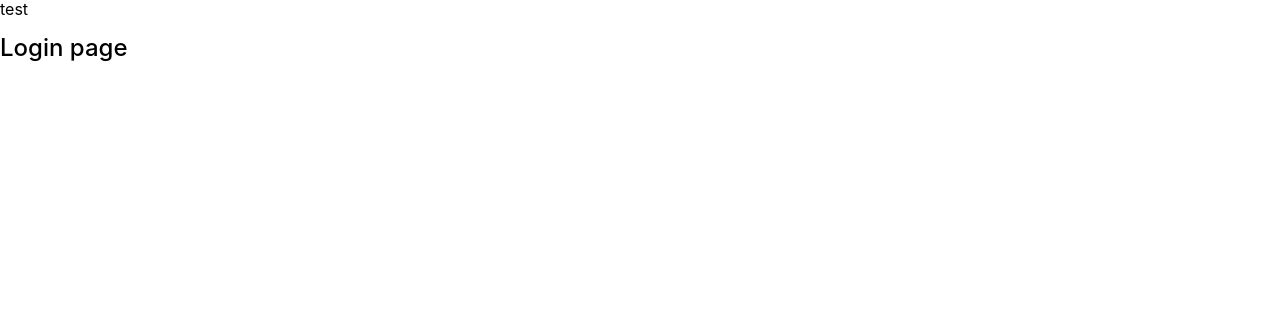
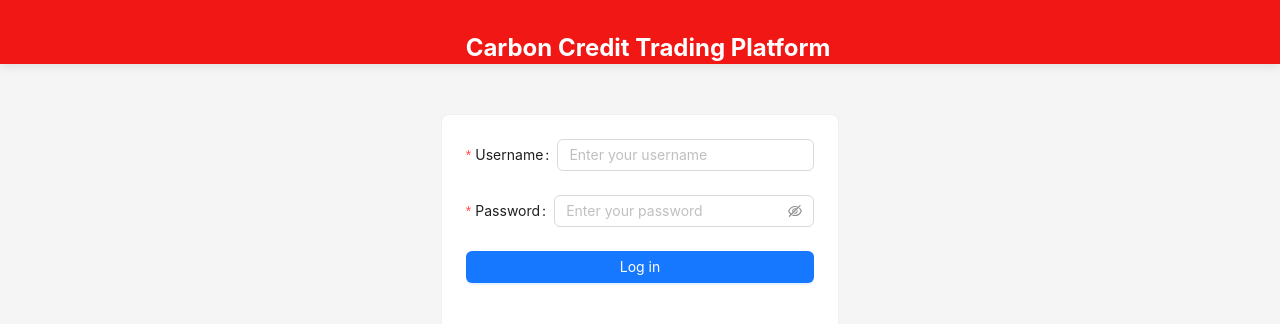
Before and after one commit to liubiyu123/dbs-techtrek-2025-2, a React (Create React App) app in the folder frontend/: page / in a window 1280 px wide. Shown: the top 324 px of the page. Built offline with nearby package versions, Linux system fonts and the light colour scheme.

Commit message:
Login page initialisation

```diff
--- a/frontend/src/App.css
+++ b/frontend/src/App.css
@@ -36,3 +36,44 @@
     transform: rotate(360deg);
   }
 }
+
+body {
+  font-family: Arial, sans-serif;
+  background-color: #f0f2f5;
+}
+
+/* .header {
+  background: #fff;
+  padding: 0 50px;
+} */
+
+.card {
+  display: flex;
+  justify-content: center;
+}
+
+/* .logo {
+  color: white;
+  font-size: 24px;
+  font-weight: bold;
+} */
+
+/* Styling for the header */
+.header {
+  background-color: #f01714;
+  color: white;
+  text-align: center;
+  padding: 16px 0;
+  font-size: 24px;
+  font-weight: bold;
+  box-shadow: 0 2px 10px rgba(0, 0, 0, 0.1);
+}
+
+.logo {
+  display: inline-block;
+  margin-right: 16px;
+  font-size: 32px;
+  font-weight: bold;
+  color: white;
+  letter-spacing: 2px;
+}
--- a/frontend/src/App.js
+++ b/frontend/src/App.js
@@ -1,19 +1,18 @@
-import './App.css';
-import { Routes, Route } from 'react-router-dom';
-import Login from './Pages/Login';
-import Landing from './Pages/Landing';
-import Requests from './Pages/Requests';
+import "./App.css";
+import { Routes, Route } from "react-router-dom";
+import Login from "./Pages/Login";
+import Landing from "./Pages/Landing";
+import Requests from "./Pages/Requests";
 
 function App() {
   return (
     <>
-    <p>test</p>
-    <Routes>
-       <Route path="/" element={<Login/>} />
-       <Route path="/landing" element={<Landing/>} />
-       <Route path="/requests" element={<Requests />} />
-    </Routes>
- </>
+      <Routes>
+        <Route path='/' element={<Login />} />
+        <Route path='/landing' element={<Landing />} />
+        <Route path='/requests' element={<Requests />} />
+      </Routes>
+    </>
   );
 }
 
--- a/frontend/src/Pages/Login.jsx
+++ b/frontend/src/Pages/Login.jsx
@@ -1,14 +1,84 @@
+import React, { useState } from "react";
+import { Form, Input, Button, message, Layout, Card } from "antd";
+import { useNavigate } from "react-router-dom"; // Import useNavigate hook
+import "../App.css";
 
-const Login = () => {
-	return (
-		<div className="container">
-			<div className="banner-container">
-				<div className="banner">
-					<h2>Login page</h2>
-				</div>
-			</div>
-		</div>
-	);
-};
+const { Header, Content } = Layout;
+
+function Login() {
+  const [loading, setLoading] = useState(false);
+  const navigate = useNavigate(); // Create navigate instance
+
+  const onFinish = (values) => {
+    setLoading(true);
+
+    // Simulating an API call to check login credentials
+    setTimeout(() => {
+      setLoading(false);
+
+      if (values.username === "admin" && values.password === "password") {
+        console.log(values.username);
+        console.log(values.password);
+        message.success("Login successful!");
+        navigate("/Landing");
+      } else {
+        message.error("Invalid username or password");
+      }
+    }, 1000);
+  };
+
+  return (
+    <Layout style={{ minHeight: "100vh" }}>
+      <Header className='header'>
+        <div className='logo' />
+        Carbon Credit Trading Platform
+      </Header>
+      <Content style={{ padding: "50px" }}>
+        <div style={{ display: "flex", justifyContent: "center" }}>
+          <Card>
+            <Form name='loginForm' onFinish={onFinish}>
+              <Form.Item
+                label='Username'
+                name='username'
+                rules={[
+                  {
+                    required: true,
+                    message: "Please input your username!",
+                  },
+                ]}
+              >
+                <Input placeholder='Enter your username' />
+              </Form.Item>
+
+              <Form.Item
+                label='Password'
+                name='password'
+                rules={[
+                  {
+                    required: true,
+                    message: "Please input your password!",
+                  },
+                ]}
+              >
+                <Input.Password placeholder='Enter your password' />
+              </Form.Item>
+
+              <Form.Item>
+                <Button
+                  type='primary'
+                  htmlType='submit'
+                  block
+                  loading={loading}
+                >
+                  Log in
+                </Button>
+              </Form.Item>
+            </Form>
+          </Card>
+        </div>
+      </Content>
+    </Layout>
+  );
+}
 
 export default Login;
```
